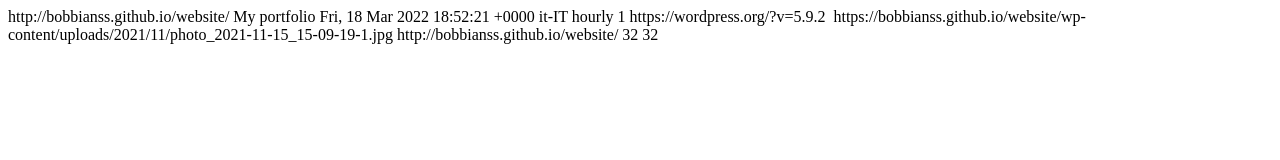
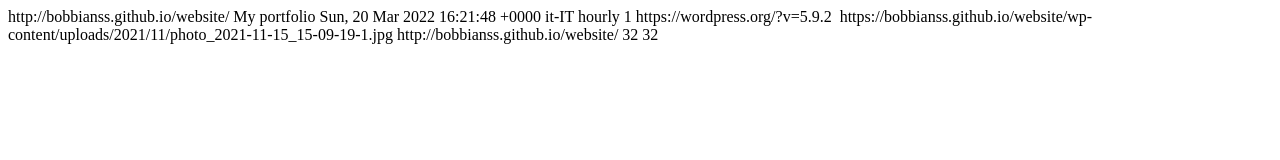
Before and after one commit to Bobbianss/website, a plain HTML site: page feed/index.html in a window 1280 px wide. Drawn offline with Linux system fonts and the light colour scheme.

Commit message:
WP2Static UPDATE feed/index.html

```diff
--- a/feed/index.html
+++ b/feed/index.html
@@ -12,7 +12,7 @@
 	<atom:link href="https://bobbianss.github.io/website/feed/" rel="self" type="application/rss+xml" />
 	<link>http://bobbianss.github.io/website/</link>
 	<description>My portfolio</description>
-	<lastBuildDate>Fri, 18 Mar 2022 18:52:21 +0000</lastBuildDate>
+	<lastBuildDate>Sun, 20 Mar 2022 16:21:48 +0000</lastBuildDate>
 	<language>it-IT</language>
 	<sy:updatePeriod>
 	hourly	</sy:updatePeriod>
```
